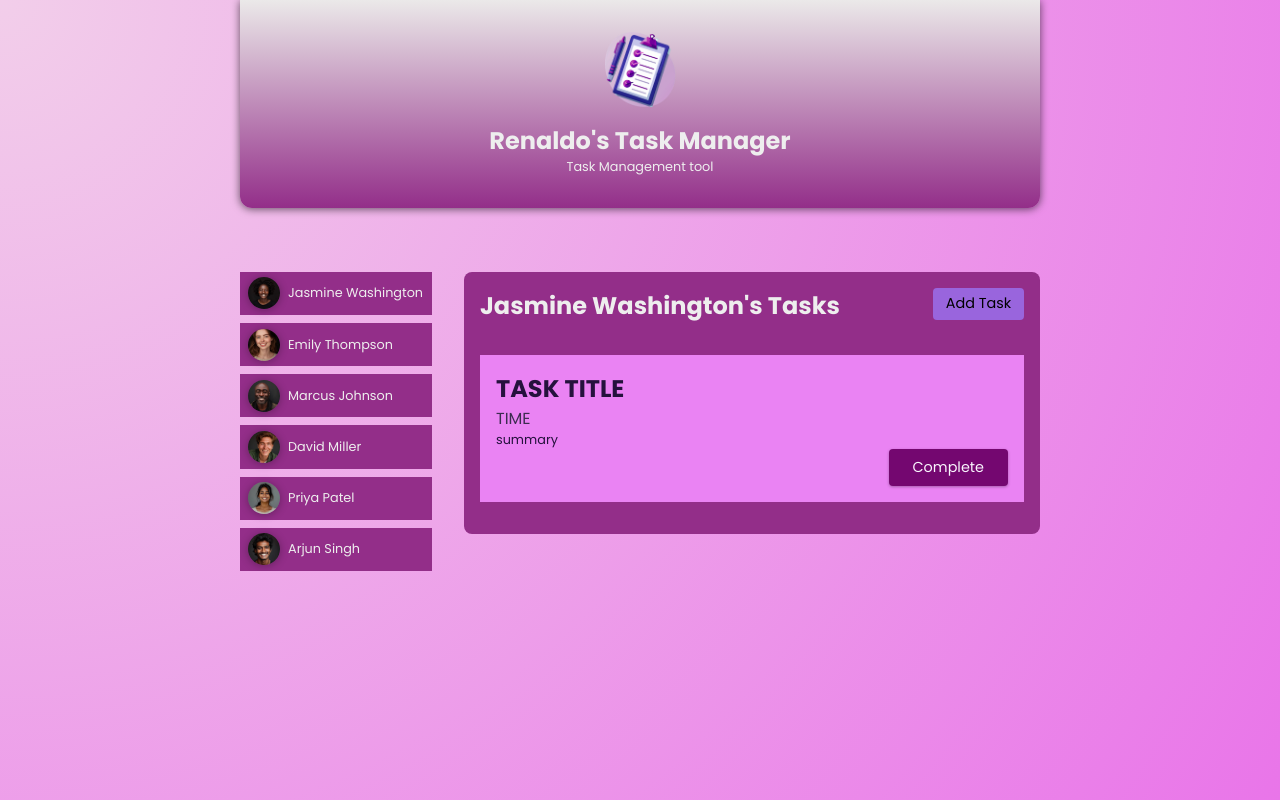
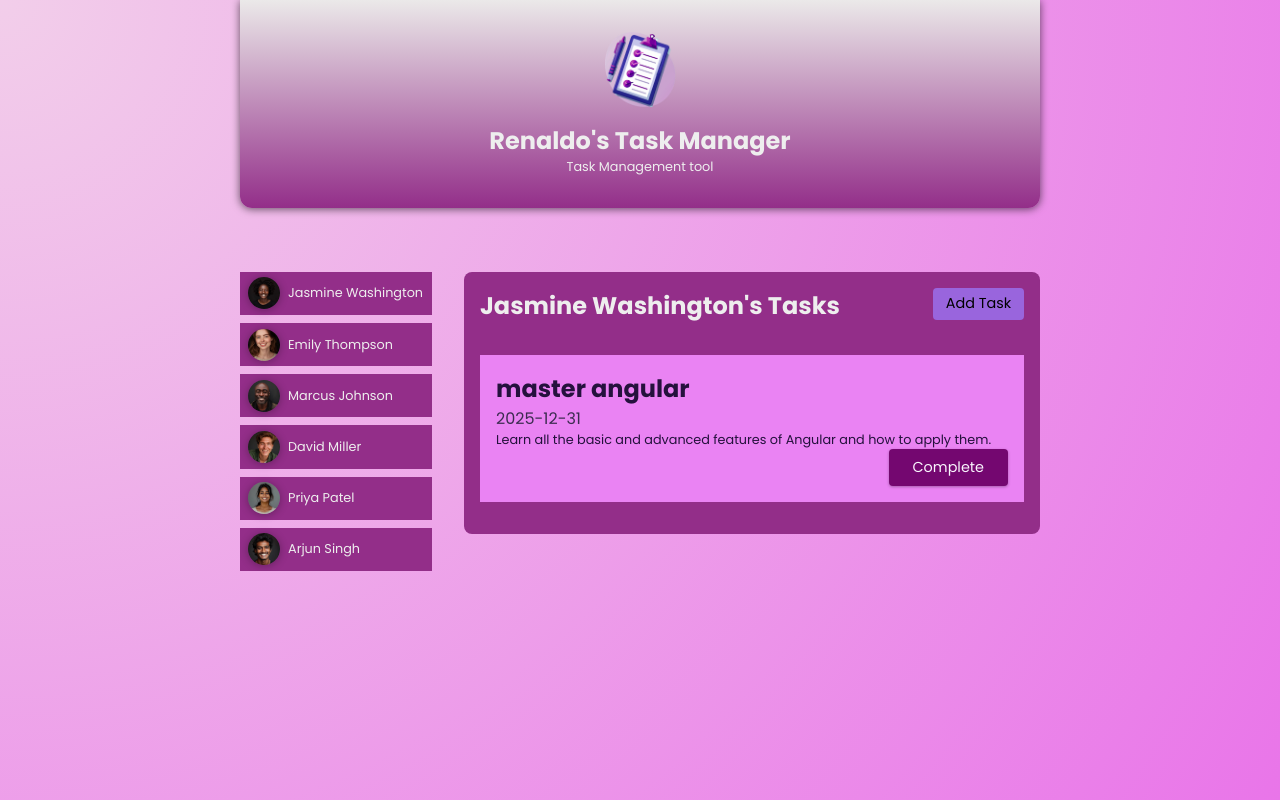
Before and after one commit to Renaldo9/Task_Manager-angular, an Angular app: page / in a window 1280 px wide. Both pictures are taken after a click on the button "Jasmine Washington". Built offline with nearby package versions, Linux system fonts and the light colour scheme.

Commit message:
task data now displays properly

```diff
--- a/src/app/tasks/task/task.component.html
+++ b/src/app/tasks/task/task.component.html
@@ -1,7 +1,7 @@
 <article>
-    <h2>TASK TITLE</h2>
-    <time>TIME</time>
-    <p>summary</p>
+    <h2>{{task.title}}</h2>
+    <time>{{task.dueDate}}</time>
+    <p>{{task.summary}}</p>
     <p class="actions">
         <button>Complete</button>
     </p>
--- a/src/app/tasks/tasks.component.html
+++ b/src/app/tasks/tasks.component.html
@@ -9,7 +9,7 @@
   <ul>
     @for (task of selectedUserTasks; track task.id) {
     <li>
-      <app-task />
+      <app-task [task]="task"/>
     </li>
     }
   </ul>
```
Also changed, not shown: src/app/tasks/task/task.component.ts (+10 -2 lines).
